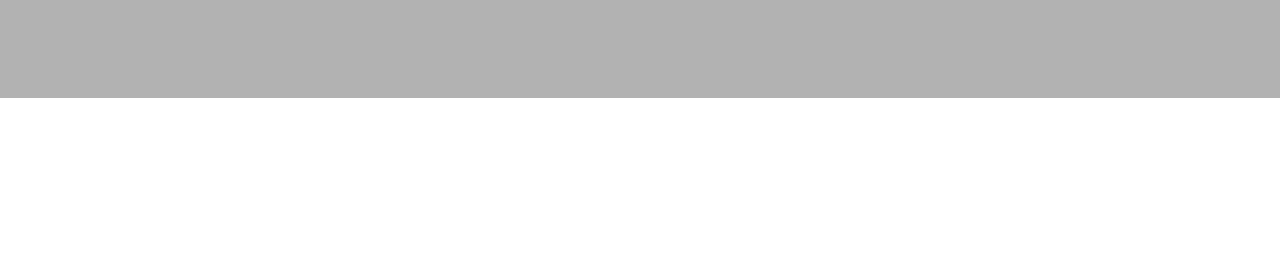
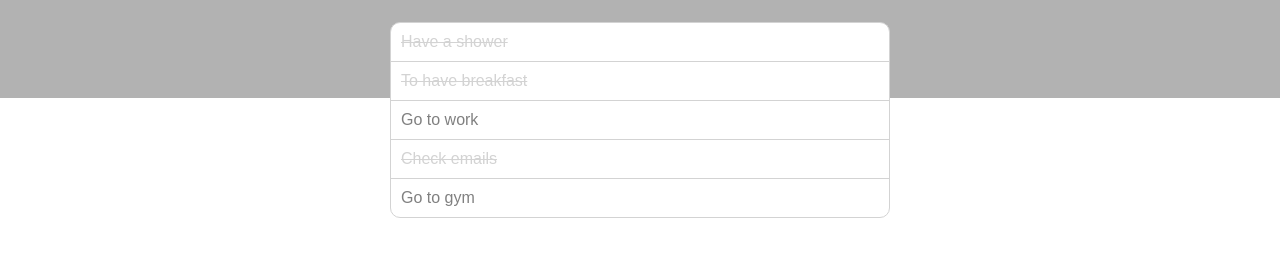
Before and after one commit to MatteoArt/vue-todolist, a plain HTML site: page index.html in a window 1280 px wide. Shown: the part 252-508 px from the top of the page. Drawn offline with nearby package versions, Linux system fonts and the light colour scheme.

Commit message:
completo milestone 1

```diff
--- a/css/style.css
+++ b/css/style.css
@@ -40,8 +40,23 @@ header:after {
     margin-top: 20px;
 }
 .card {
-    margin-top: 15px;
+    margin-top: 25px;
+    background-color: white;
+    border: 1px solid lightgray;
+    border-radius: 10px;
 }
 .todo-list {
-
+    list-style-type: none;
 }
+.todo-item {
+    padding: 10px;
+    border-bottom: 1px solid lightgray;
+    color: gray;
+}
+.todo-item:last-child {
+    border-bottom: 0;
+}
+.barred-txt {
+    color: lightgray;
+    text-decoration: line-through;
+}
--- a/index.html
+++ b/index.html
@@ -22,7 +22,10 @@
             <div class="card">
                 <ul class="todo-list">
                     <!-- lista generata dinamicamente -->
-
+                    <li class="todo-item" v-for="el in todoArr"
+                    :class="crossedOut(el.done)">
+                        {{ el.text }}
+                    </li>
                 </ul>
             </div>
         </div>
--- a/js/script.js
+++ b/js/script.js
@@ -19,10 +19,29 @@ Vue.createApp({
                     text: "Go to work",
                     done: false
                 },
-            ]
+                {
+                    id: 4,
+                    text: "Check emails",
+                    done: true
+                },
+                {
+                    id: 5,
+                    text: "Go to gym",
+                    done: false
+                }
+            ],
+            barred: "barred-txt",
         }
     },
     methods: {
-
+        //riceve in ingresso un booleano e controlla se la proprietà
+        //done e true o false
+        crossedOut(done) {
+            if (done === true) {
+                return this.barred;
+            } else {
+                return "";
+            }
+        }
     }
 }).mount("#app");
```
